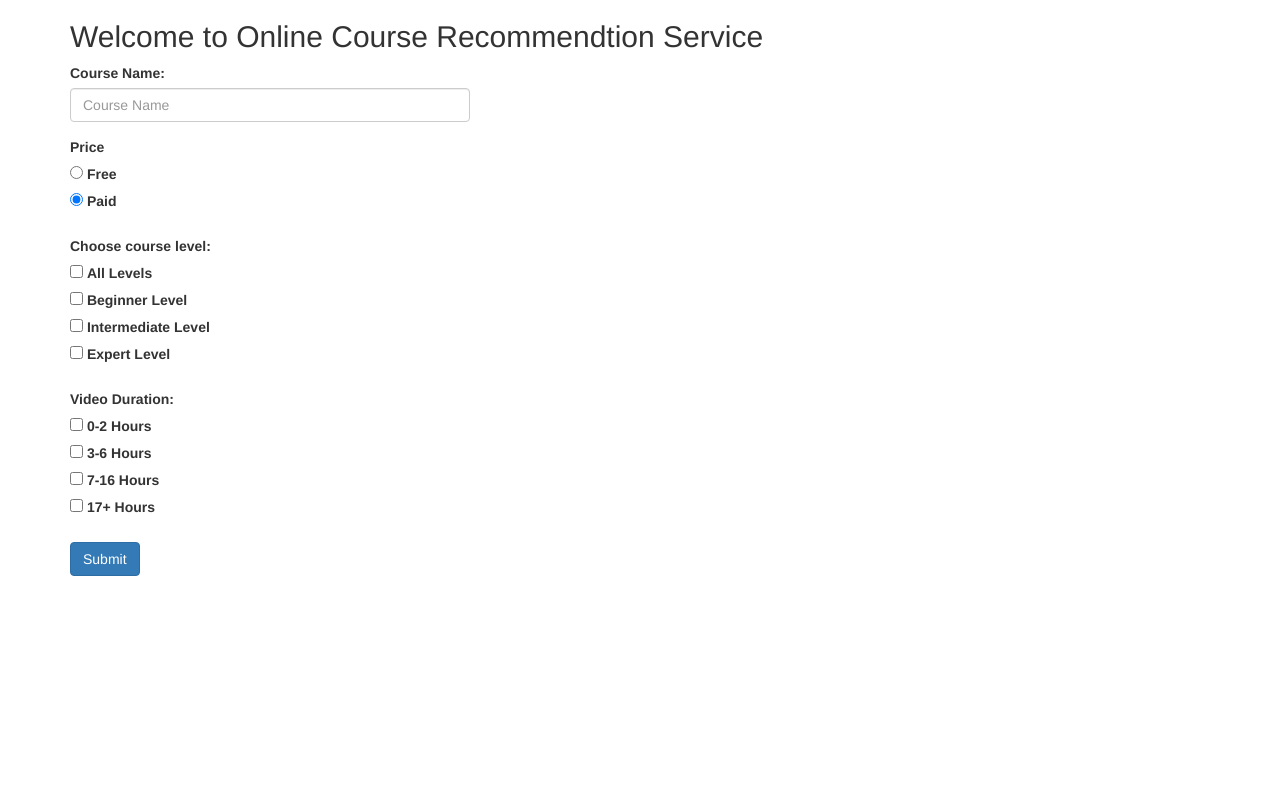
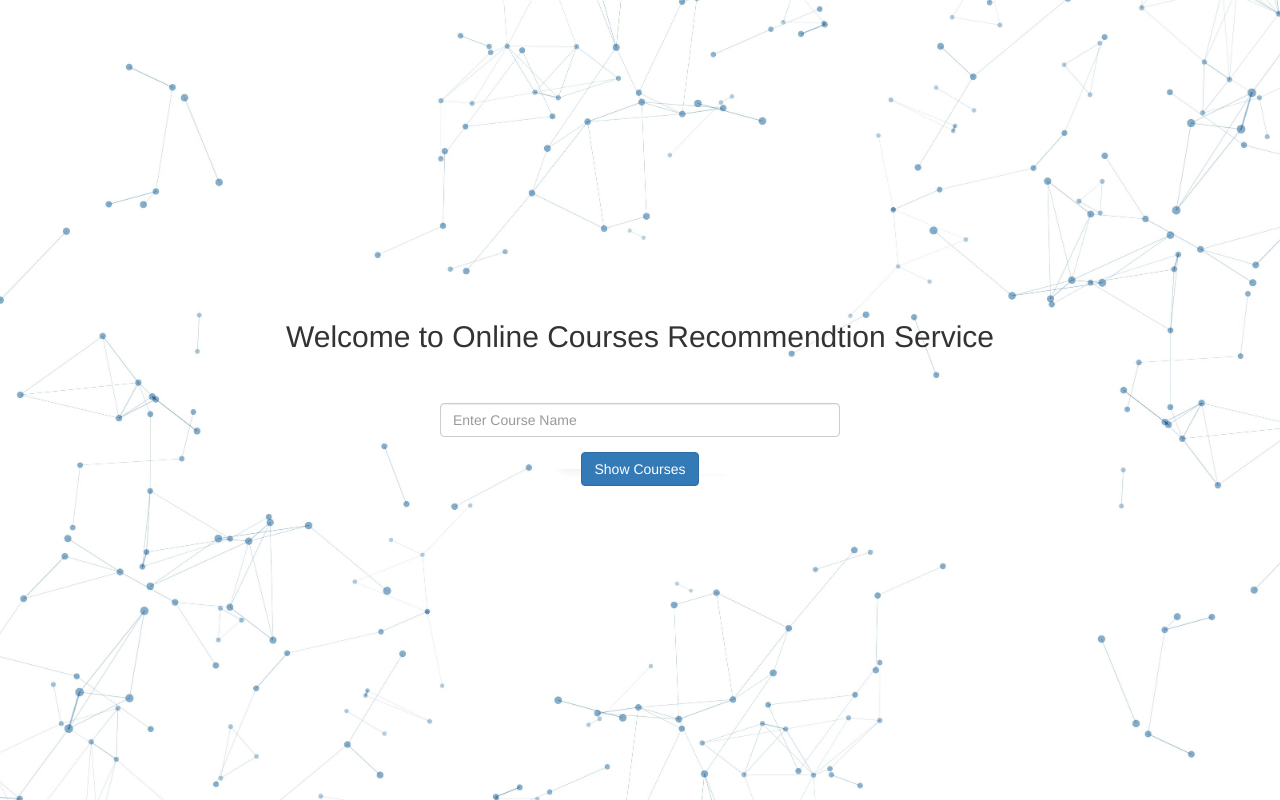
Before and after one commit to kudaleakshay/online-course-recommendation-service, a Flask app: page / in a window 1280 px wide. Run offline with Flask 2, Linux system fonts and the light colour scheme; some libraries are stand-ins or nearby versions.

Commit message:
Add- Sigmoid machine learning algorithm > Add- Try,Catch for exception handling > Modify- HTML UI and form elements > Add- Tables for recommendations > Fix- Similar value sorting issue in sigmoid

```diff
--- a/app.py
+++ b/app.py
@@ -3,6 +3,8 @@ from flaskext.mysql import MySQL
 import pandas as pd
 import yaml
 import random
+from sklearn.feature_extraction.text import TfidfVectorizer
+from sklearn.metrics.pairwise import sigmoid_kernel
 
 
 app = Flask(__name__)
@@ -17,75 +19,128 @@ app.config['MYSQL_DATABASE_USER'] = db['mysql_user']
 app.config['MYSQL_DATABASE_PASSWORD'] = db['mysql_password']
 app.config['MYSQL_DATABASE_DB'] = db['mysql_database']
 
-header_list = ['course_id', 'course_title', 'url', 'is_paid','price', 'num_subscribers', 'num_reviews', 'num_lectures','level', 'content_duration', 'published_timestamp','subject','rating']
+db_table = db['mysql_table']
+print(db_table)
+
+header_list = ['course_id', 'course_title', 'Category_1', 'Category_2', 'url', 'num_reviews', 'is_paid',
+               'price', 'num_subscribers', 'num_lectures', 'level', 'content_duration', 'published_timestamp', 'rating']
 
 mysql = MySQL(app)
 mysql.init_app(app)
+
 
 @app.route('/', methods=['GET'])
 def index():
     return render_template('index.html')
 
+
 @app.route('/', methods=['POST'])
 def recommend():
     input_details = request.form
+    input_name = input_details['Name']
 
     conn = mysql.connect()
     cur = conn.cursor()
 
-    sql_fetch_query = "select * from datasets_udemy_courses where course_title REGEXP \'" + input_details['Name']  + "\'"
-    sql_secondary_query = "select * from datasets_udemy_courses where is_paid = 'True' ORDER BY num_lectures DESC"
+    sql_get_match_courses = f'select * from {db_table} where course_title REGEXP \'{input_name}\''
 
-    result_value = cur.execute(sql_fetch_query)
-    if result_value > 0:
-        result_details = cur.fetchall()
+    match_courses = cur.execute(sql_get_match_courses)
+    if match_courses > 0:
+        dataset = cur.fetchall()
         cur.close()
-        offset = 0
+
+        course_df = pd.DataFrame(dataset, columns=header_list)
+        course_df = course_df.drop_duplicates()
+
+        category = dataset[0][2]  # Categories column
+
+        match_courses_data = get_match_courses(course_df)
+        sort_rating_courses = get_rating_courses(course_df)
+        sort_popular_courses = get_popular_courses(course_df)
+
+        similar_courses = ''
+        # Data should be more than 2 for computing similar courses based on sigmoid_kernel.
+        if match_courses > 2:
+            try:
+                similar_courses = get_similar_courses(dataset, category)
+            except:
+                print("Oops! Error occurred.")
+
+        return render_template('home.html', title=input_name, match_courses_data=match_courses_data,
+                               rating_courses=sort_rating_courses,
+                               popular_courses=sort_popular_courses,
+                               similar_courses=similar_courses
+                               )
+
     else:
-        cur.execute(sql_secondary_query)
-        result_details = cur.fetchall()
-        cur.close()
-        offset = random.randint(0,4)
-    return render_template('home.html', course_details = prediction(result_details, header_list, input_details, offset))
+        return render_template('home.html')
 
 
-def prediction(course_details, headers_list, input_details, offset):
-    course_is_paid = input_details['Price']
-    course_level = input_details.getlist('Level')
-    course_duration = input_details.getlist('Duration')
+def get_match_courses(course_df):
+    course_df = course_df.sort_values('course_title', ascending=False).head(10)
+    return [tuple(course) for course in course_df.values]
 
-    df = pd.DataFrame(course_details, columns = headers_list)
-    df['score'] = 0
 
-    for ind in df.index:
-        score = 0
+def get_rating_courses(course_df):
+    course_df = course_df.sort_values('rating', ascending=False).head(5)
+    return [tuple(course) for course in course_df.values]
 
-        if course_is_paid:
-            if df['is_paid'][ind] == course_is_paid:
-                score +=1
 
-        if df['rating'][ind] > 4:
-                    score+=1
+def get_popular_courses(course_df):
+    course_df = course_df.sort_values(
+        'num_subscribers', ascending=False).head(5)
+    return [tuple(course) for course in course_df.values]
 
-        if course_level:
-            for level in course_level:
-                if df['level'][ind] == level:
-                    print(level)
-                    score +=1
 
-        if course_duration:
-            for duration in course_duration:
-                lower, upper = duration.split('-')
-                if df['content_duration'][ind] > int(lower) and df['content_duration'][ind] < int(upper):
-                    print(duration)
-                    score += 1
+def get_similar_courses(dataset, category):
+    course_df = pd.DataFrame(dataset, columns=header_list)
 
-        df['score'][ind] = score
+    print(len(course_df))
+    course_df = course_df.drop_duplicates()
+    print(len(course_df))
 
-    df1 = df.sort_values('score',ascending = False).iloc[offset:10]
-    records = df1.to_records(index=False)
-    result = tuple(records)
-    return result
+    course_cleaned_df = course_df
+    course_cleaned_df.head()
+
+    course_cleaned_df.info()
+
+    tfv = TfidfVectorizer(min_df=3,
+                          max_features=None,
+                          strip_accents='unicode',
+                          analyzer='word',
+                          token_pattern=r'\w{1,}',
+                          ngram_range=(1, 3),
+                          stop_words='english')
+
+    tfv_matrix = tfv.fit_transform(course_cleaned_df['course_title'])
+
+    # Compute the sigmoid kernel
+    sig = sigmoid_kernel(tfv_matrix, tfv_matrix)
+    indices = pd.Series(course_cleaned_df.index,
+                        index=course_cleaned_df['Category_1']).drop_duplicates()
+
+    # Get the index corresponding to original_title
+    idx = indices[category]
+
+    # Get the pairwsie similarity scores
+    sig_scores = list(enumerate(sig[idx]))
+
+    # Sort the Course
+    sig_scores = sorted(sig_scores, key=lambda x: x[1].all(), reverse=True)
+
+    # Scores of the 10 most similar movies
+    sig_scores = sig_scores[1:11]
+
+    # Course indices
+    course_indices = [i[0] for i in sig_scores]
+
+    # Top 10 most similar Course
+    print(course_cleaned_df['Category_1'].iloc[course_indices])
+
+    # return course_cleaned_df['course_title'].iloc[course_indices]
+    df1 = course_cleaned_df.iloc[course_indices]
+    print(course_cleaned_df.iloc[course_indices])
+    return [tuple(course) for course in df1.values]
 
 
 if __name__ == '__main__':
--- a/db.yaml
+++ b/db.yaml
@@ -1,7 +1,18 @@
 mysql_host : 'aws-db.c870dqshvtvk.ap-south-1.rds.amazonaws.com'
 mysql_user : 'admin'
 mysql_password : 'rootadmin'
-mysql_database : 'mysqldemo'
+mysql_database : 'dataset'
+mysql_table : udemy_courses
+
+
+# mysql_host : 'aws-db.c870dqshvtvk.ap-south-1.rds.amazonaws.com'
+# mysql_user : 'admin'
+# mysql_password : 'rootadmin'
+# mysql_database : 'mysqldemo'
+# mysql_table : datasets_udemy_courses
+
+
+
 
 # mysql_host : 'localhost'
 # mysql_user : 'root'
--- a/requirements.txt
+++ b/requirements.txt
@@ -8,3 +8,6 @@ pip3 install pyyaml
 
 pip3 install pandas
 pip3 install flask-mysql
+
+pip3 install sklearn
+pip3 install numpy
--- /dev/null
+++ b/static/style/mainpage.css
@@ -0,0 +1,60 @@
+body, html {
+  height: 100%;
+}
+
+body {
+  /* The image used */
+  background-image: url("back2.jpg");
+
+  /* Full height */
+  height: 100%;
+
+  /* Center and scale the image nicely */
+  background-position: center;
+  background-repeat: no-repeat;
+  background-size: cover;
+}
+
+html {
+  display: table;
+  margin: auto;
+}
+
+.form-container {
+  height: 100vh;
+  width: 100vw;
+  display: flex;
+  justify-content: center;
+  align-items: center;
+}
+
+.form-container form {
+  display: flex;
+  flex-flow: column;
+  align-items: center;
+}
+
+table {
+  font-family: arial, sans-serif;
+  border-collapse: collapse;
+  width: 80%;
+  margin-left:auto;margin-right:auto;
+}
+
+td {
+  border: 1px solid #dddddd;
+  text-align: left;
+  padding: 8px;
+}
+
+th {
+  padding-top: 12px;
+  padding-bottom: 12px;
+  text-align: center;
+  background-color: #00608D;
+  color: white;
+}
+
+tr:nth-child(even) {
+  background-color: #dddddd;
+}
--- a/templates/index.html
+++ b/templates/index.html
@@ -6,9 +6,10 @@
     <meta charset="utf-8">
     <meta name="viewport" content="width=device-width, initial-scale=1">
     <link rel="stylesheet" href="https://maxcdn.bootstrapcdn.com/bootstrap/3.4.1/css/bootstrap.min.css">
+    <link rel="stylesheet" type="text/css" href="{{ url_for('static',filename='style/mainpage.css') }}">
 
     <script type="text/javascript">
-            function blockSpecialChar(e){
+        function blockSpecialChar(e) {
             var k;
             document.all ? k = e.keyCode : k = e.which;
             return ((k > 64 && k < 91) || (k > 96 && k < 123) || k == 8 || k == 32 || (k >= 48 && k <= 57) || (k == 35) || (k == 43));
@@ -17,66 +18,16 @@
 </head>
 
 <body>
-
-        <div class="container">
-            <h2>Welcome to Online Course Recommendtion Service</h2>
-
+    <div class="form-container">
         <form action="" method="post">
-
+            <h2>Welcome to Online Courses Recommendtion Service</h2>
             <div class="form-group">
-                    <label for="Name">Course Name:</label>
-                    <input type="text" style='width:400px' class="form-control" required='true' placeholder="Course Name" name="Name">
+                <br><br>
+                <input type="text" style="width:400px" class="form-control" required="true"
+                    placeholder="Enter Course Name" name="Name" onkeypress="return blockSpecialChar(event)">
             </div>
-
-                <div>
-                    <label for="Price">Price</label><br>
-
-                    <fieldset id="Price">
-                        <input type="radio" id="Free" name="Price" value="False">
-                        <label for="Free">Free</label><br>
-
-                        <input type="radio" id="Paid" name="Price" value="True" checked="checked">
-                        <label for="Paid">Paid</label><br>
-                    </fieldset>
-                </div>
-                <br>
-
-                <div>
-                    <label for="Level">Choose course level:</label><br>
-
-                    <input type="checkbox" name="Level" value="All Levels">
-                    <label for="All_Levels">All Levels</label><br>
-
-                    <input type="checkbox" name="Level" value="Beginner Level">
-                    <label for="Beginner_Level">Beginner Level</label><br>
-
-                    <input type="checkbox" name="Level" value="Intermediate Level">
-                    <label for="Intermediate_Level">Intermediate Level</label><br>
-
-                    <input type="checkbox" name="Level" value="Expert Level">
-                    <label for="Expert_Level">Expert Level</label><br><br>
-
-                </div>
-
-
-                <div>
-                    <label for="Duration">Video Duration:</label><br>
-
-                    <input type="checkbox" name="Duration" value="0-2">
-                    <label for="0-2 Hours">0-2 Hours</label><br>
-
-                    <input type="checkbox" name="Duration" value="3-6">
-                    <label for="3-6 Hours">3-6 Hours</label><br>
-
-                    <input type="checkbox" name="Duration" value="7-16">
-                    <label for="7-16 Hours">7-16 Hours</label><br>
-
-                    <input type="checkbox" name="Duration" value="17-99">
-                    <label for="17+ Hour">17+ Hours</label><br><br>
-                </div>
-
             <div class="form-group">
-                    <button  type="submit" class="btn btn-primary" value="Submit">Submit</button>
+                <button type="submit" class="btn btn-primary" value="Submit">Show Courses</button>
             </div>
         </form>
 
```
Also changed, not shown: static/style/recommendation.css (added, +61 -0 lines), templates/home.html (+116 -29 lines), README.md, static/style/back2.jpg (added). Lines whose indentation alone changed are shown as unchanged.
